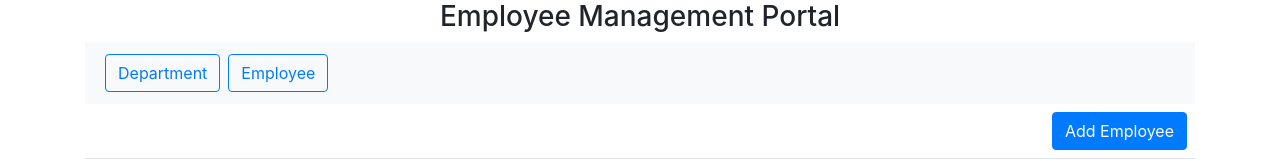
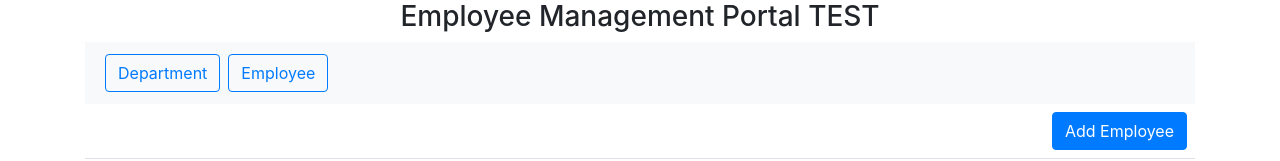
Before and after one commit to bobcurrymagic/WebAPI-UI, an Angular app: page /employee in a window 1280 px wide. Shown: the top 161 px of the page. Built offline with nearby package versions, Linux system fonts and the light colour scheme; no server answers.

Commit message:
TEST ALERT

```diff
--- a/src/app/app.component.html
+++ b/src/app/app.component.html
@@ -1,6 +1,6 @@
 <div class="container">
 
-  <h3 class="d-flex justify-content-center">Employee Management Portal</h3>
+  <h3 class="d-flex justify-content-center">Employee Management Portal TEST</h3>
 
   <nav class="navbar navbar-expand-sm bg-light navbar-dark">
     <ul class="navbar-nav">
```
